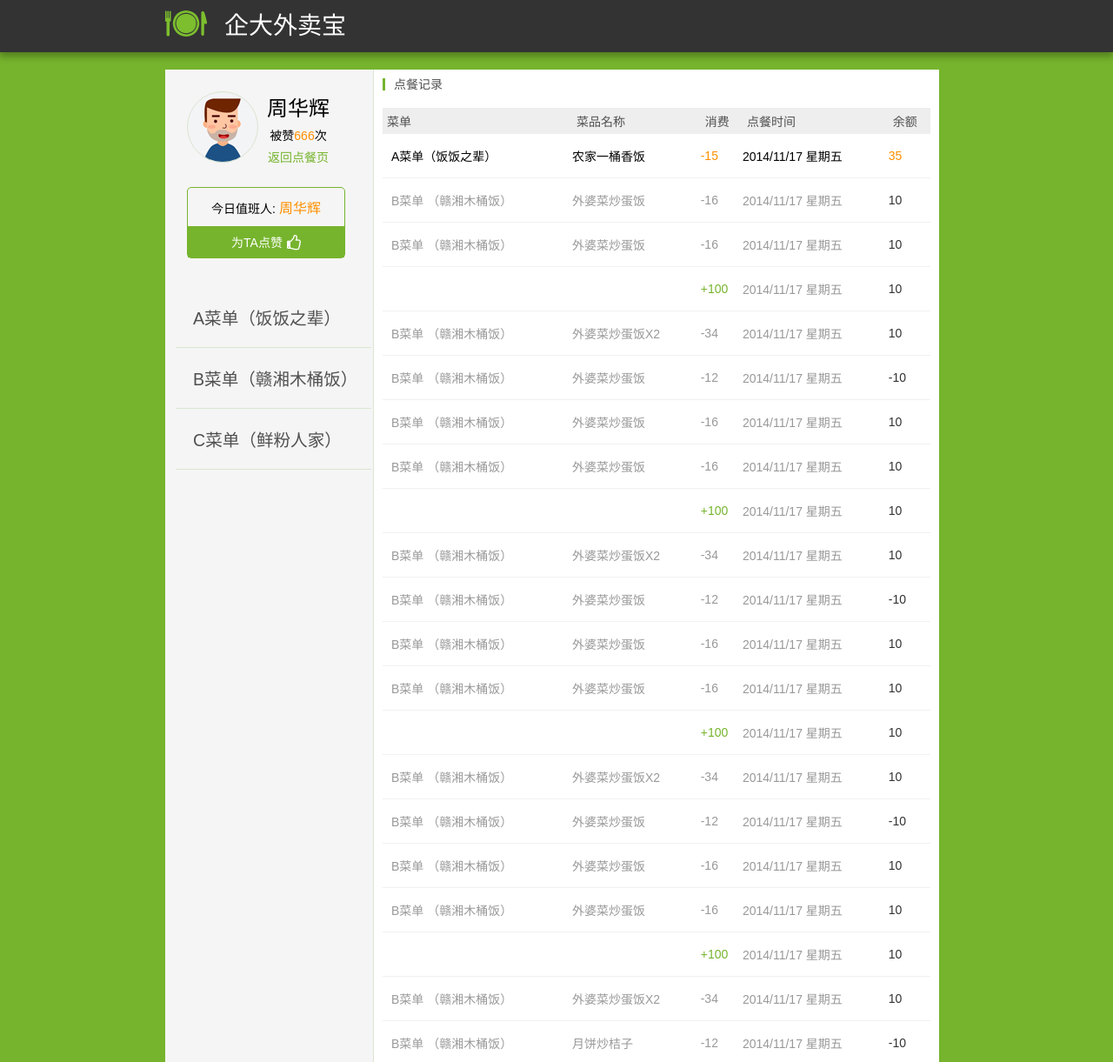
After one commit to crazhou/qidalunch, a PHP site: page /history.html in a window 1280 px wide. The commit adds this page. Shown: the whole page at 87% size. Run offline with PHP 8.4, Linux system fonts and the light colour scheme.

Commit message:
完成全部页面

```diff
--- a/admin.html
+++ b/admin.html
@@ -22,7 +22,7 @@
           <div class="g1">周华辉</div>
           <div class="g2">被赞<span class="color-org">666</span>次</div>
           <div class="g3">
-            <a href="#dianlist">点餐记录</a>
+            <a href="history.html">点餐记录</a>
           </div>
           <div class="g3"><a href="javascript:;" class="edit-menu" data-id="10">修改菜单</a></div>
         </div>
--- a/css/style.css
+++ b/css/style.css
@@ -114,6 +114,9 @@ a,input,select{
 }
 .color-red {
   color: #ff0000;
+}
+.color-bla {
+  color: #333;
 }
 .btn{
   border:0 none;
@@ -521,3 +524,10 @@ a,input,select{
 .zon{
   margin-top: 5px;
 }
+.history td {
+  font-size: 14px;
+  color: #999;
+}
+.history .today td{
+  color: #000;
+}
--- a/dian.html
+++ b/dian.html
@@ -22,7 +22,7 @@
           <div class="g1">周华辉</div>
           <div class="g2">被赞<span class="color-org">666</span>次</div>
           <div class="g3">
-            <a href="#dianlist">点餐记录</a>
+            <a href="history.html">点餐记录</a>
           </div>
         </div>
       </div>
--- /dev/null
+++ b/history.html
@@ -0,0 +1,203 @@
+<!DOCTYPE html>
+<html lang="en">
+<head>
+  <meta charset="UTF-8">
+  <title>点餐记录 - 企大外卖宝</title>
+    <link rel="stylesheet" href="css/style.css">
+    <link rel="stylesheet" href="css/font-awesome.min.css">
+</head>
+<body class="fix">
+	<div class="header">
+    <div class="header-inner clearfix">
+      <img src="images/dish.png" alt="Logo" class="fl logo">
+      <span class="fl title">企大外卖宝</span>
+    </div>
+  </div>
+  <div class="app">
+  	<div class="panel">
+  	<div class="headset">
+        <div class="headimg male"></div>
+        <div class="fl c1">
+          <div class="g1">周华辉</div>
+          <div class="g2">被赞<span class="color-org">666</span>次</div>
+          <div class="g3">
+            <a href="dian.html">返回点餐页</a>
+          </div>
+        </div>
+      </div>
+      <div class="ppset">
+        <div class="t1">今日值班人: <span class="color-org f16">周华辉</span></div>
+        <div class="t2">
+          <a href="javascript:;">为TA点赞<i class="fa fa-thumbs-o-up mgl5 fa-lg"></i></a>
+        </div>
+      </div>
+      <div class="ptabs">
+        <a href="javascript:;" data-menuid="10">A菜单（饭饭之辈）</a>
+        <a href="javascript:;" data-menuid="11">B菜单（赣湘木桶饭）</a>
+        <a href="javascript:;" data-menuid="12">C菜单（鲜粉人家）</a>
+      </div>
+  </div>
+  <div class="main">
+  	<div class="title">点餐记录</div>
+  	<div class="sp-scroll">
+  		<table class="table mgt20 history">
+  			<thead>
+  				<tr>
+  					<th>菜单</th>
+  					<th>菜品名称</th>
+  					<th>消费</th>
+  					<th>点餐时间</th>
+  					<th>余额</th>
+  				</tr>
+  			</thead>
+  			<tbody>
+  				<tr class="today">
+  					<td><span class="mgl">A菜单（饭饭之辈）</span></td>
+  					<td>农家一桶香饭</td>
+  					<td><span class="color-org">-15</span></td>
+  					<td>2014/11/17 星期五</td>
+  					<td><span class="color-org">35</span></td>
+  				</tr>
+  				<tr>
+  					<td><span class="mgl">B菜单 （赣湘木桶饭）</span></td>
+  					<td>外婆菜炒蛋饭</td>
+  					<td>-16</td>
+  					<td>2014/11/17 星期五</td>
+  					<td><span class="color-bla">10</span></td>
+  				</tr>
+  				<tr>
+            <td><span class="mgl">B菜单 （赣湘木桶饭）</span></td>
+            <td>外婆菜炒蛋饭</td>
+            <td>-16</td>
+            <td>2014/11/17 星期五</td>
+            <td><span class="color-bla">10</span></td>
+          </tr>
+          <tr>
+            <td colspan="2">&nbsp;</td>
+            <td><span class="color-gre">+100</span></td>
+            <td>2014/11/17 星期五</td>
+            <td><span class="color-bla">10</span></td>
+          </tr>
+          <tr>
+            <td><span class="mgl">B菜单 （赣湘木桶饭）</span></td>
+            <td>外婆菜炒蛋饭X2</td>
+            <td>-34</td>
+            <td>2014/11/17 星期五</td>
+            <td><span class="color-bla">10</span></td>
+          </tr>
+          <tr>
+            <td><span class="mgl">B菜单 （赣湘木桶饭）</span></td>
+            <td>外婆菜炒蛋饭</td>
+            <td>-12</td>
+            <td>2014/11/17 星期五</td>
+            <td><span class="color-bla">-10</span></td>
+          </tr>
+          <tr>
+            <td><span class="mgl">B菜单 （赣湘木桶饭）</span></td>
+            <td>外婆菜炒蛋饭</td>
+            <td>-16</td>
+            <td>2014/11/17 星期五</td>
+            <td><span class="color-bla">10</span></td>
+          </tr>
+          <tr>
+            <td><span class="mgl">B菜单 （赣湘木桶饭）</span></td>
+            <td>外婆菜炒蛋饭</td>
+            <td>-16</td>
+            <td>2014/11/17 星期五</td>
+            <td><span class="color-bla">10</span></td>
+          </tr>
+          <tr>
+            <td colspan="2">&nbsp;</td>
+            <td><span class="color-gre">+100</span></td>
+            <td>2014/11/17 星期五</td>
+            <td><span class="color-bla">10</span></td>
+          </tr>
+          <tr>
+            <td><span class="mgl">B菜单 （赣湘木桶饭）</span></td>
+            <td>外婆菜炒蛋饭X2</td>
+            <td>-34</td>
+            <td>2014/11/17 星期五</td>
+            <td><span class="color-bla">10</span></td>
+          </tr>
+          <tr>
+            <td><span class="mgl">B菜单 （赣湘木桶饭）</span></td>
+            <td>外婆菜炒蛋饭</td>
+            <td>-12</td>
+            <td>2014/11/17 星期五</td>
+            <td><span class="color-bla">-10</span></td>
+          </tr>
+          <tr>
+            <td><span class="mgl">B菜单 （赣湘木桶饭）</span></td>
+            <td>外婆菜炒蛋饭</td>
+            <td>-16</td>
+            <td>2014/11/17 星期五</td>
+            <td><span class="color-bla">10</span></td>
+          </tr>
+          <tr>
+            <td><span class="mgl">B菜单 （赣湘木桶饭）</span></td>
+            <td>外婆菜炒蛋饭</td>
+            <td>-16</td>
+            <td>2014/11/17 星期五</td>
+            <td><span class="color-bla">10</span></td>
+          </tr>
+          <tr>
+            <td colspan="2">&nbsp;</td>
+            <td><span class="color-gre">+100</span></td>
+            <td>2014/11/17 星期五</td>
+            <td><span class="color-bla">10</span></td>
+          </tr>
+          <tr>
+            <td><span class="mgl">B菜单 （赣湘木桶饭）</span></td>
+            <td>外婆菜炒蛋饭X2</td>
+            <td>-34</td>
+            <td>2014/11/17 星期五</td>
+            <td><span class="color-bla">10</span></td>
+          </tr>
+          <tr>
+            <td><span class="mgl">B菜单 （赣湘木桶饭）</span></td>
+            <td>外婆菜炒蛋饭</td>
+            <td>-12</td>
+            <td>2014/11/17 星期五</td>
+            <td><span class="color-bla">-10</span></td>
+          </tr>
+          <tr>
+            <td><span class="mgl">B菜单 （赣湘木桶饭）</span></td>
+            <td>外婆菜炒蛋饭</td>
+            <td>-16</td>
+            <td>2014/11/17 星期五</td>
+            <td><span class="color-bla">10</span></td>
+          </tr>
+          <tr>
+            <td><span class="mgl">B菜单 （赣湘木桶饭）</span></td>
+            <td>外婆菜炒蛋饭</td>
+            <td>-16</td>
+            <td>2014/11/17 星期五</td>
+            <td><span class="color-bla">10</span></td>
+          </tr>
+          <tr>
+            <td colspan="2">&nbsp;</td>
+            <td><span class="color-gre">+100</span></td>
+            <td>2014/11/17 星期五</td>
+            <td><span class="color-bla">10</span></td>
+          </tr>
+          <tr>
+            <td><span class="mgl">B菜单 （赣湘木桶饭）</span></td>
+            <td>外婆菜炒蛋饭X2</td>
+            <td>-34</td>
+            <td>2014/11/17 星期五</td>
+            <td><span class="color-bla">10</span></td>
+          </tr>
+          <tr>
+            <td><span class="mgl">B菜单 （赣湘木桶饭）</span></td>
+            <td>月饼炒桔子</td>
+            <td>-12</td>
+            <td>2014/11/17 星期五</td>
+            <td><span class="color-bla">-10</span></td>
+          </tr>
+  			</tbody>
+  		</table>
+  	</div>
+  </div>
+</div>
+</body>
+</html>
```
Also changed, not shown: ab.sql (added, +200 -0 lines), total.html (+28 -13 lines).
